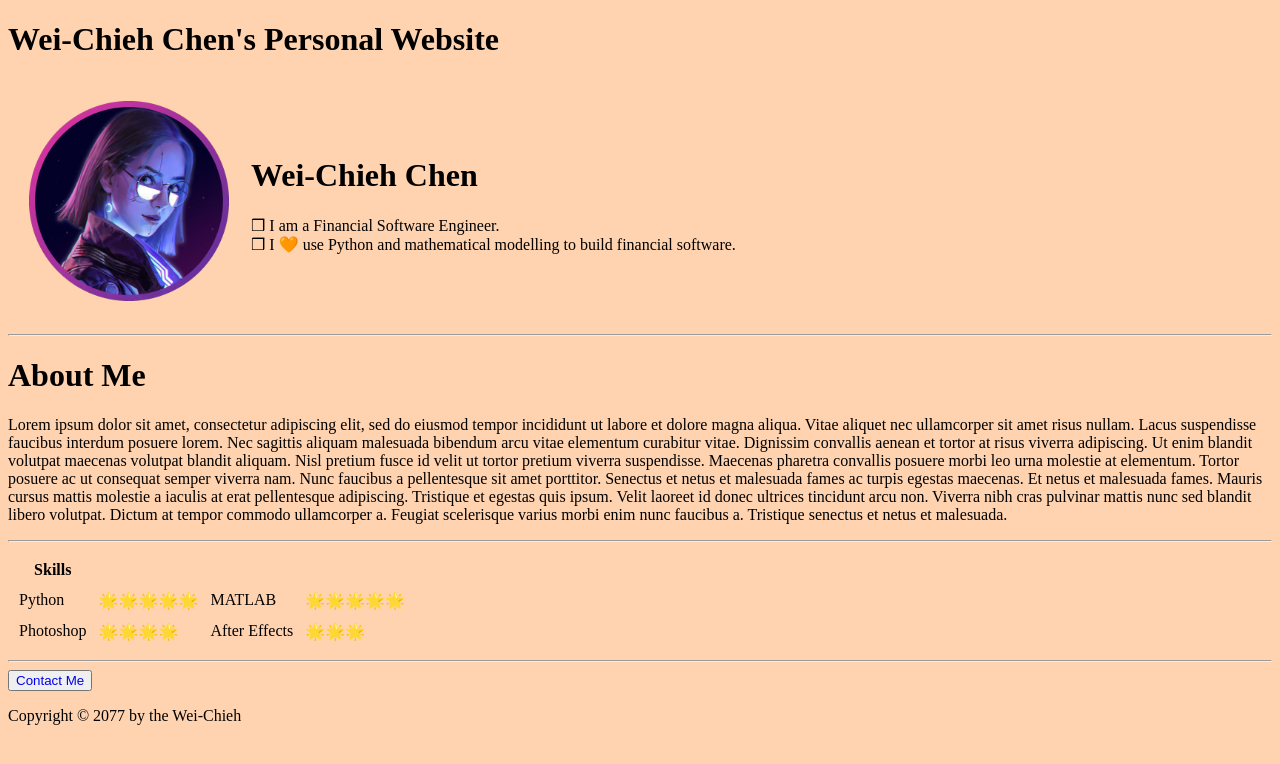
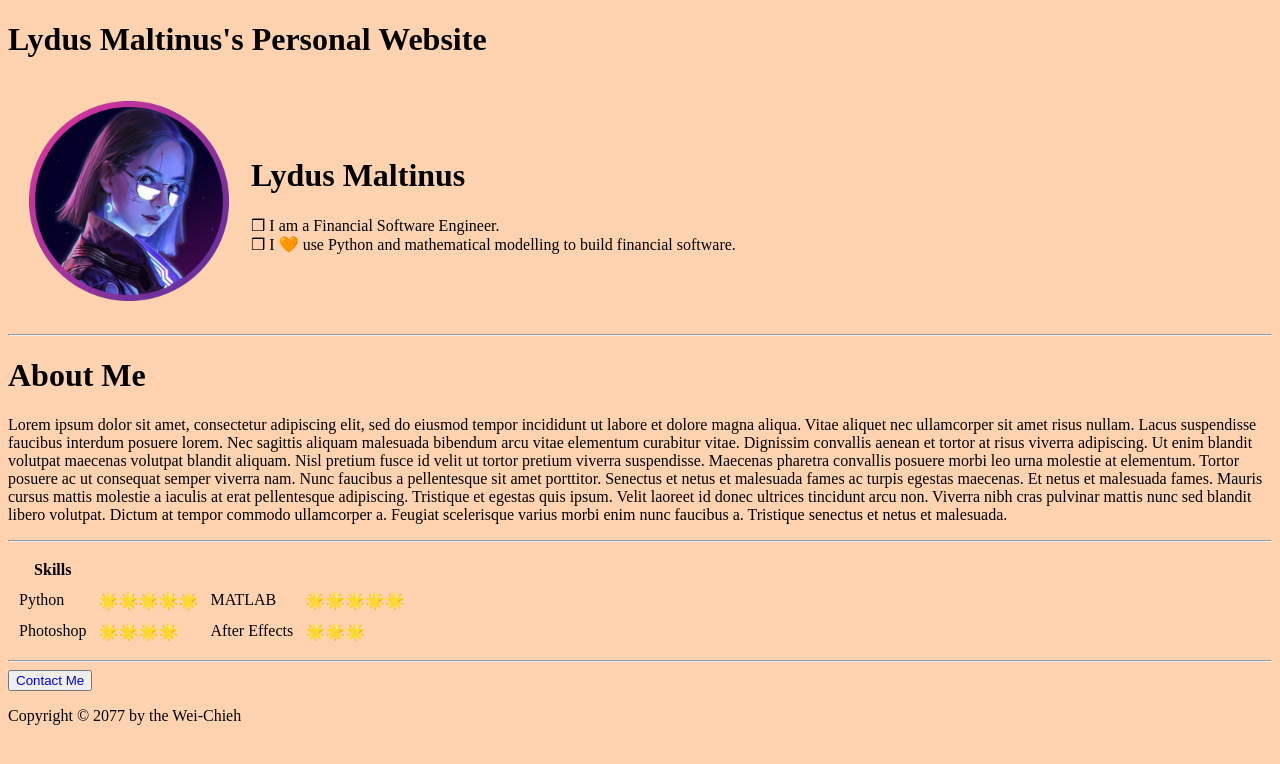
Before and after one commit to WeijieChenSy/testWebsite, a plain HTML site: page index.html in a window 1280 px wide. Drawn offline with Linux system fonts and the light colour scheme.

```diff
--- a/index.html
+++ b/index.html
@@ -2,11 +2,11 @@
 
 <html>
 <title>
-  Wei-Chieh Chen's Personal Website
+  Lydus Maltinus's Personal Website
 </title>
 
 <head>
-  <h1>Wei-Chieh Chen's Personal Website</h1>
+  <h1>Lydus Maltinus's Personal Website</h1>
 </head>
 
 <body bgcolor="FFD3B0">
@@ -17,7 +17,7 @@
           <img src="ProfilePicture.png" width=200 />
         </td>
         <td>
-          <h1>Wei-Chieh Chen</h1>
+          <h1>Lydus Maltinus</h1>
           <p>&#10066; I am a Financial Software Engineer. <br>&#10066; I &#129505; use Python and mathematical modelling
             to build
             financial
```
Also changed, not shown: contact-me.html (+2 -2 lines).
